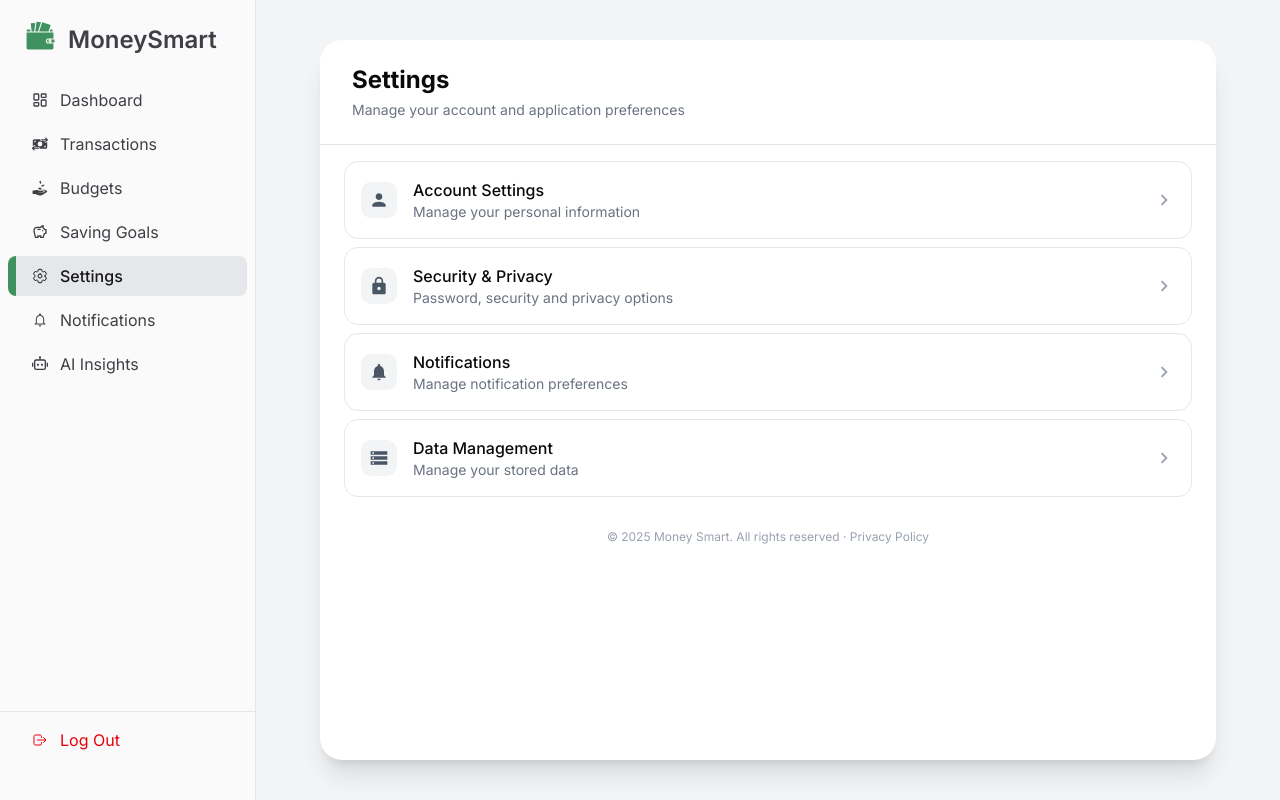
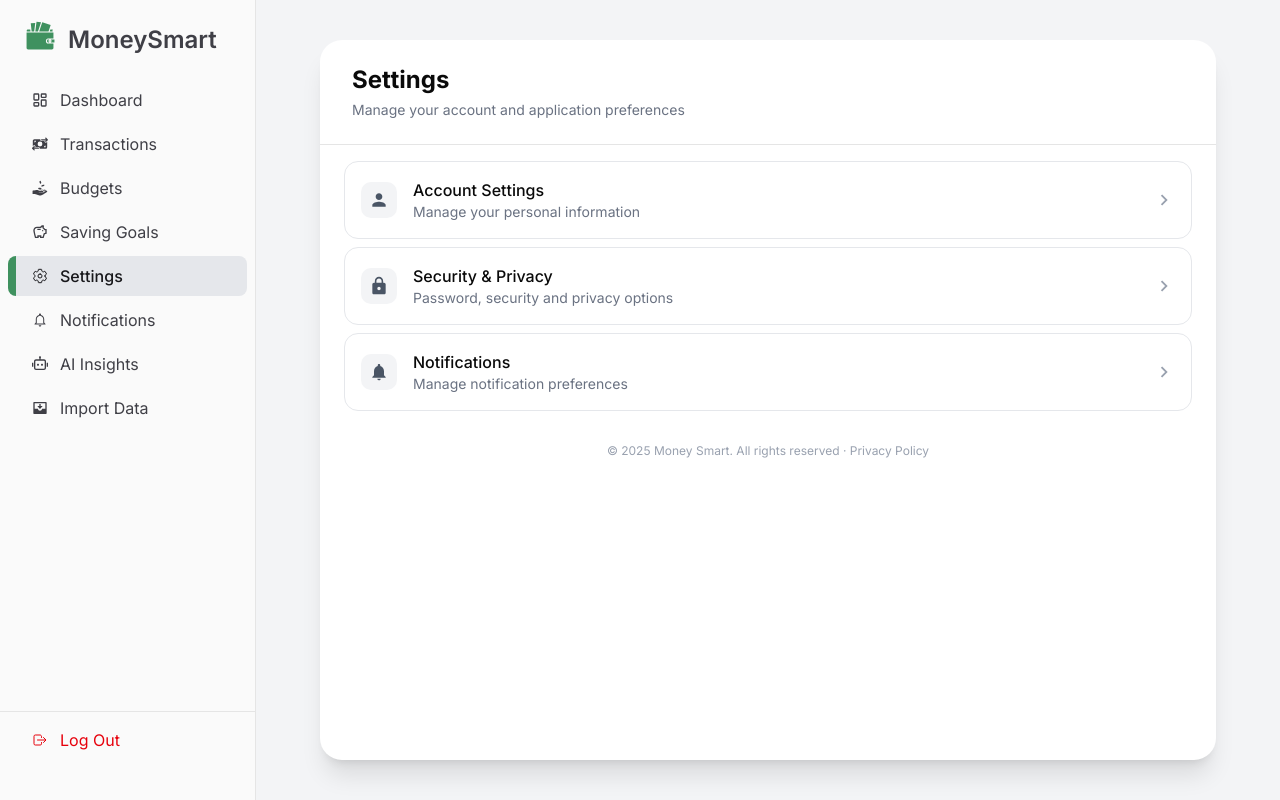
Before and after one commit to Harry-Huynh/MoneySmart-Frontend, a Next.js app: page /settings in a window 1280 px wide. Built offline with nearby package versions, Linux system fonts and the light colour scheme.

Commit message:
refactor: Move import function to outside of settings

```diff
--- a/src/app/(root)/settings/data/page.js
+++ b/src/app/(root)/import/page.js
@@ -159,12 +159,6 @@ export default function DataManagementPage() {
           {/* Header */}
           <div className="px-8 py-6 border-b">
             <div className="flex items-center gap-4 mb-4">
-              <Link
-                href="/settings"
-                className="p-2 rounded-lg hover:bg-gray-100 transition-colors"
-              >
-                <MdArrowBack size={24} className="text-gray-600" />
-              </Link>
               <div>
                 <h1 className="text-2xl font-bold mb-1">Data Management</h1>
                 <p className="text-sm text-gray-500">
--- a/src/app/(root)/settings/page.js
+++ b/src/app/(root)/settings/page.js
@@ -4,8 +4,6 @@ import {
   MdPerson,
   MdLock,
   MdNotifications,
-  MdStorage,
-  MdHelpOutline,
 } from "react-icons/md";
 
 const settingsItems = [
@@ -27,12 +25,6 @@ const settingsItems = [
     description: "Manage notification preferences",
     href: "/settings/notifications",
     icon: MdNotifications,
-  },
-  {
-    title: "Data Management",
-    description: "Manage your stored data",
-    href: "/settings/data",
-    icon: MdStorage,
   },
 ];
 
--- a/src/components/AppSidebar.js
+++ b/src/components/AppSidebar.js
@@ -25,6 +25,7 @@ import { GiWallet } from "react-icons/gi";
 import { RiRobot2Line } from "react-icons/ri";
 import { useRouter } from "next/navigation";
 import { removeToken } from "@/lib/user.actions";
+import { RiImportFill } from "react-icons/ri";
 
 const items = [
   {
@@ -61,7 +62,12 @@ const items = [
     title: "AI Insights",
     url: "/ai",
     icon: RiRobot2Line,
-  }
+  },
+  {
+    title: "Import Data",
+    url: "/import",
+    icon: RiImportFill,
+  },
 ];
 
 export default function AppSidebar() {
```
